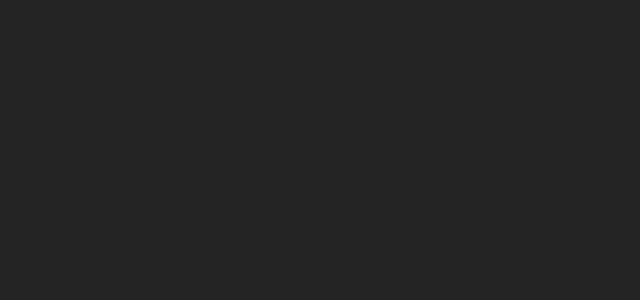
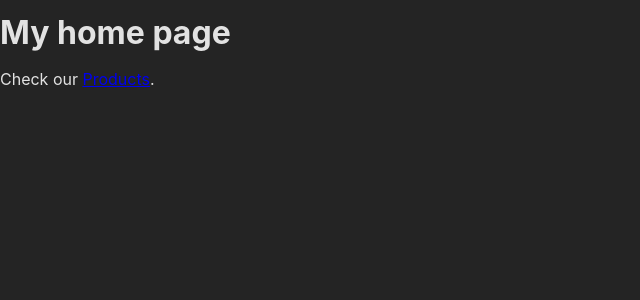
Before and after one commit to DorianKita/Multi-Page_SPA, a React (Create React App) app: page / in a window 1280 px wide. Shown: the top 300 px of the page, without its empty margins (0-640 px from the left). Built offline with nearby package versions, Linux system fonts and the light colour scheme.

Commit message:
created navigation via Link component

```diff
--- a/src/App.js
+++ b/src/App.js
@@ -1,11 +1,16 @@
-// createBrowserRouter is mapping function to create map between components
-import { createBrowserRouter } from "react-router-dom";
+// createBrowserRouter is mapping function to create map between components,
+// RouterProvider is component that is wrapping all routers
+import { createBrowserRouter, RouterProvider } from "react-router-dom";
 import HomePage from "./pages/Home";
+import ProductsPage from "./pages/Products";
 
-createBrowserRouter([{ path: "/", element: <HomePage /> }, {}]);
+const router = createBrowserRouter([
+  { path: "/", element: <HomePage /> },
+  { path: "/products", element: <ProductsPage /> },
+]);
 
 function App() {
-  return <div></div>;
+  return <RouterProvider router={router} />;
 }
 
 export default App;
--- a/src/pages/Home.js
+++ b/src/pages/Home.js
@@ -1,5 +1,14 @@
+import { Link } from "react-router-dom";
+
 function HomePage() {
-  return <h1>My home page</h1>;
+  return (
+    <>
+      <h1>My home page</h1>
+      <p>
+        Check our <Link to="/products">Products</Link>.
+      </p>
+    </>
+  );
 }
 
 export default HomePage;
--- /dev/null
+++ b/src/pages/Products.js
@@ -0,0 +1,5 @@
+function ProductsPage() {
+  return <h1>The Products Page</h1>;
+}
+
+export default ProductsPage;
```
